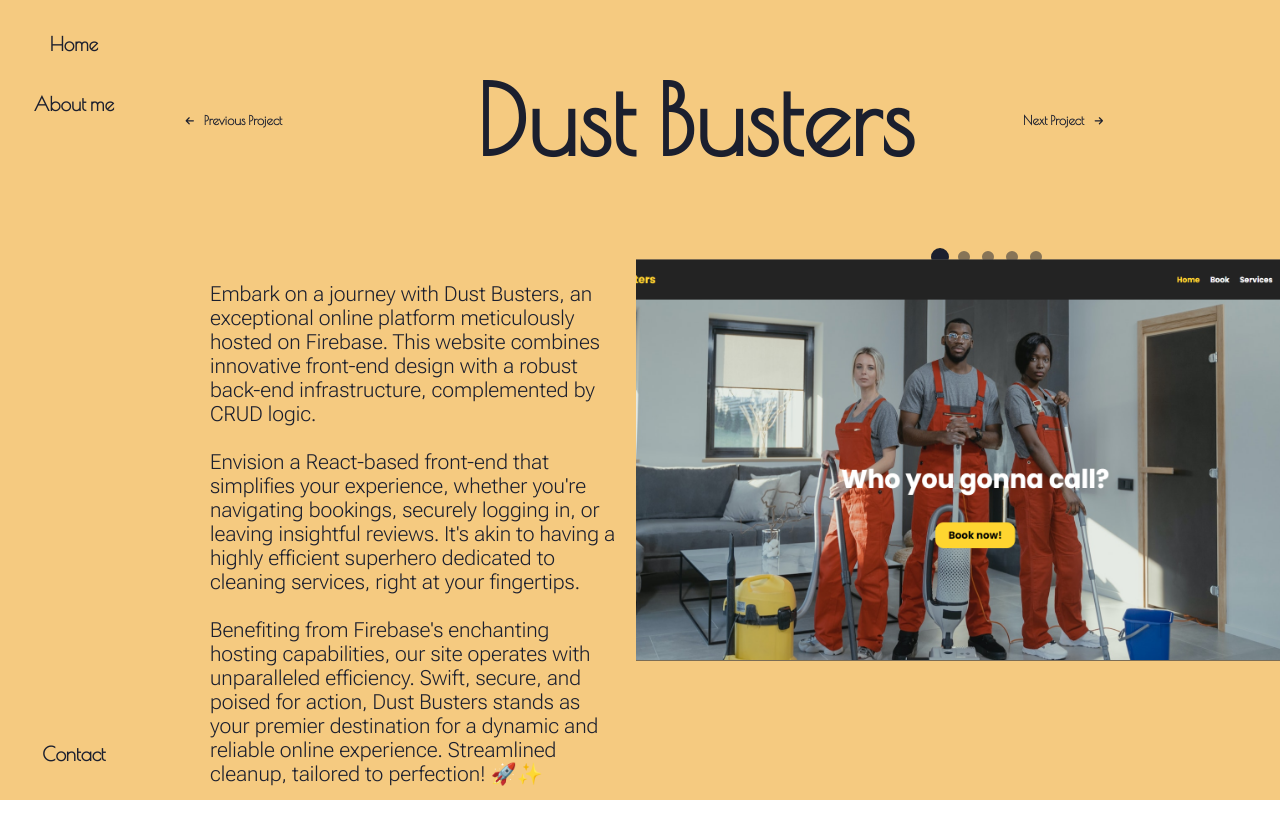
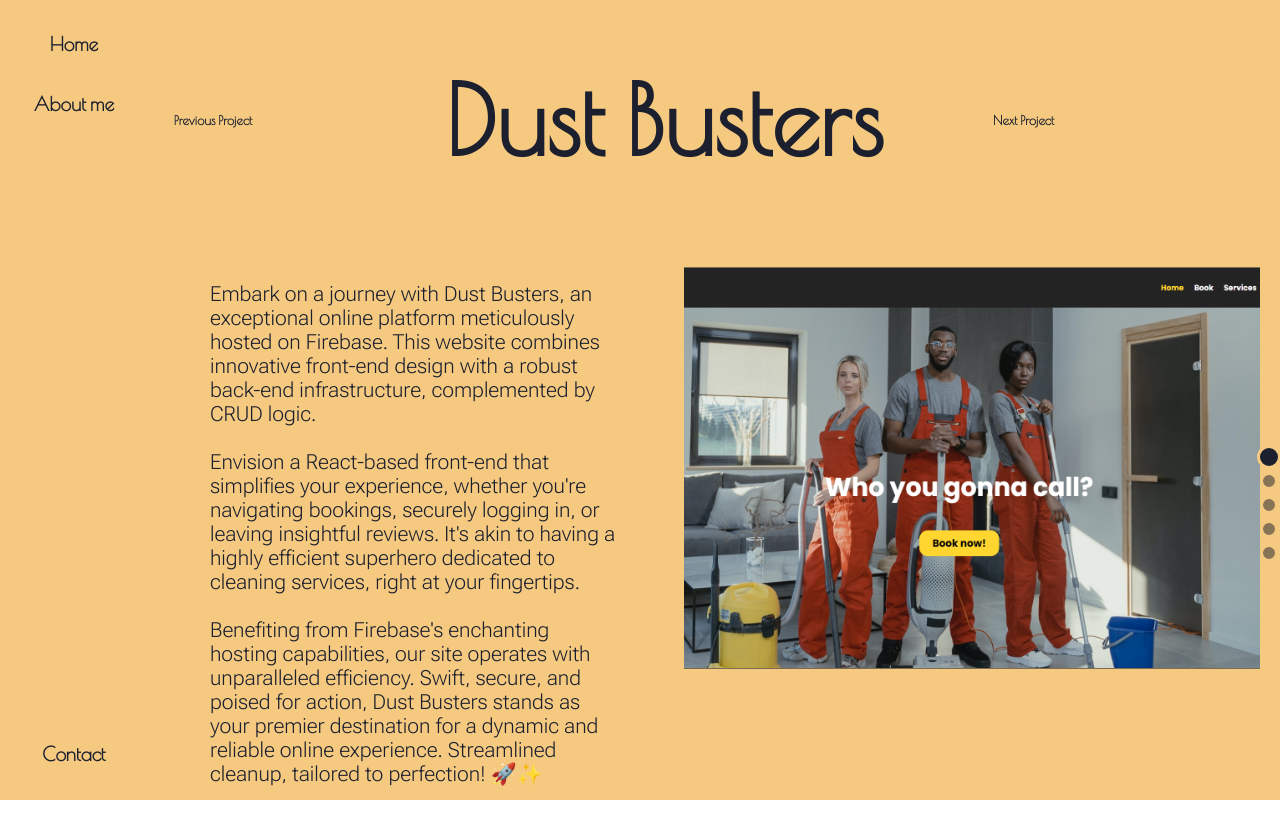
Before and after one commit to starleafer/My-portfolio, a React (Vite) app in the folder workspace/: page /cleaning in a window 1280 px wide. Shown: the top 838 px of the page. Built offline with nearby package versions, Linux system fonts and the light colour scheme; a web font is replaced by a local one.

Commit message:
Update styling in PageBody and ImageCounterSlider components

```diff
--- a/workspace/src/components/CustomButton.jsx
+++ b/workspace/src/components/CustomButton.jsx
@@ -9,27 +9,43 @@
   onClick,
   color,
   backgroundColor,
+  invertedColors,
   shadowColor,
   label,
   cleaning,
 }) => {
+  console.log("asdassdasd", backgroundColor);
   return (
     <Button
       onClick={onClick}
       color={color}
+      backgroundColor={backgroundColor}
       shadowColor={shadowColor}
       cleaning={cleaning}
       width={width}
-      style={{ color: cleaning ? backgroundColor : color }}
-      borders
+      border={border}
+      invertedColors={invertedColors}
     >
       {label === "Previous Project" ? (
         <>
-          <StyledIcon color={color} icon={faArrowLeft} /> {label}
+          <StyledIcon
+            color={color}
+            backgroundColor={backgroundColor}
+            invertedColors
+            back
+            icon={faArrowLeft}
+          />{" "}
+          {label}
         </>
       ) : (
         <>
-          {label} <StyledIcon color={color} icon={faArrowRight} />
+          {label}{" "}
+          <StyledIcon
+            color={color}
+            backgroundColor={backgroundColor}
+            invertedColors
+            backicon={faArrowRight}
+          />
         </>
       )}
     </Button>
@@ -38,75 +54,74 @@
 
 export default CustomButton;
 
+const fadeInShadow = (shadowColor) => keyframes`
+  0% {
+    box-shadow: 0 0 0 transparent;
+  }
+  100% {
+    box-shadow: 0.3vw 0.3vw 0 ${shadowColor};
+  }
+`;
+
+const fadeOutShadow = (shadowColor) => keyframes`
+  0% {
+    box-shadow: 0.3vw 0.3vw 0 ${shadowColor};
+  }
+  100% {
+    box-shadow: 0 0 0 transparent;
+  }
+`;
+
 const Button = styled.button`
   display: flex;
   justify-content: center;
   align-items: center;
   width: ${(props) => props.width || ""};
   border: 0px solid;
-  color: var(--dark);
+  color: ${(props) =>
+    props.invertedColors
+      ? props.backgroundColor
+      : props.color || "var(--dark)"};
   background-color: transparent;
-  /* font-family: "Roboto Flex"; */
   border-radius: 10px;
   padding: 13px;
   font-size: 1vw;
   font-weight: 600;
   gap: 0.75em;
-  background-color: transparent;
-  /* background-image: linear-gradient(
-    to right,
-    ${(props) => props.color || "default-hover-color"} 50%,
-    transparent 50%
-  ); */
   background-size: 200% 100%;
   background-position: 100% center;
   transition: transform 0.3s, box-shadow 0.3s;
 
-  ${(props) => {
-    const fadeInShadow = keyframes`
-      0% {
-        box-shadow: 0 0 0 transparent;
-      }
-      100% {
-        box-shadow: 0.3vw 0.3vw 0 ${props.shadowColor || "var(--dark)"};
-      }
-    `;
-
-    const fadeOutShadow = keyframes`
-      0% {
-        box-shadow: 0.5vw 0.5vw 0 ${props.shadowColor || "var(--dark)"};
-      }
-      100% {
-        box-shadow: 0 0 0;
-      }
-    `;
-
-    return css`
+  ${(props) => css`
     &:hover {
       transform: translateY(-0.3vw);
-        animation: ${fadeInShadow} 0.5s ease forwards;
+      animation: ${fadeInShadow(props.shadowColor || "var(--dark)")} 0.5s ease forwards;
       border: 1px solid
-          ${props.cleaning
+        ${props.invertedColors
           ? props.backgroundColor
           : props.color || "var(--dark)"};
     }
 
     &:not(:hover) {
-        animation: ${fadeOutShadow} 0.8s;
-        border-color: transparent;
+      animation: ${fadeOutShadow(props.shadowColor || "var(--dark)")} 0.8s;
+      border: 1px solid
+        ${props.border
+          ? props.invertedColors
+            ? props.backgroundColor
+            : props.color
+          : "transparent"};
     }
 
     &:focus {
       transform: translateY(-0.3vw);
-        animation: ${fadeInShadow} 0.5s ease forwards;
+      animation: ${fadeInShadow(props.shadowColor || "var(--dark)")} 0.5s ease forwards;
     }
 
     &:focus:not(:hover) {
       transform: translateY(0);
-        animation: ${fadeOutShadow} 0.5s ease forwards;
+      animation: ${fadeOutShadow(props.shadowColor || "var(--dark)")} 0.5s ease forwards;
     }
-    `;
-  }}
+  `}
 
   @media (max-width: 768px) {
     width: 14vw;
@@ -125,8 +140,11 @@
   display: flex;
   justify-content: center;
   align-items: center;
-  width: .5em;
-  height: .5em;
+  width: 0.5em;
+  height: 0.5em;
   font-size: 1.5em;
-  color: ${(props) => props.color || "var(--dark)"};
+  color: ${(props) =>
+    props.invertedColors
+      ? props.backgroundColor
+      : props.color || "var(--dark)"};
 `;
--- a/workspace/src/components/GalleryImagePopover.jsx
+++ b/workspace/src/components/GalleryImagePopover.jsx
@@ -1,9 +1,18 @@
-import React, { useEffect, useState } from 'react';
-import styled from 'styled-components';
-import { motion as m, AnimatePresence } from 'framer-motion';
-import CustomButton from './CustomButton';
+import React, { useEffect, useState } from "react";
+import styled from "styled-components";
+import { motion as m, AnimatePresence } from "framer-motion";
+import CustomButton from "./CustomButton";
 
-const GalleryImagePopover = ({ image, images = [], onClose, color, backgroundColor, invertedColors, shadowColor, isNative }) => {
+const GalleryImagePopover = ({
+  image,
+  images = [],
+  onClose,
+  color,
+  backgroundColor,
+  invertedColors,
+  shadowColor,
+  isNative,
+}) => {
   const [currentIndex, setCurrentIndex] = useState(images.indexOf(image));
 
   useEffect(() => {
@@ -19,11 +28,12 @@
   };
 
   const handlePrevious = () => {
-    setCurrentIndex((prevIndex) => (prevIndex - 1 + images.length) % images.length);
+    setCurrentIndex(
+      (prevIndex) => (prevIndex - 1 + images.length) % images.length
+    );
   };
 
   const currentImage = images[currentIndex];
-
 
   return (
     <AnimatePresence>
@@ -47,22 +57,51 @@
             <ImageGroup isNative={isNative}>
               <PopoverImage
                 src={currentImage.src}
-                alt={currentImage.alt || 'Image'}
+                alt={currentImage.alt || "Image"}
                 onClick={onClose}
                 isNative={isNative}
-
               />
               <ClosButtonContainer>
-                <CustomButton color={color} border invertedColors backgroundColor={backgroundColor} label="X" onClick={onClose} />
+                <CustomButton
+                  color={color}
+                  border
+                  invertedColors={invertedColors}
+                  backgroundColor={backgroundColor}
+                  shadowColor={shadowColor}
+                  hasIcon
+                  label="X"
+                  onClick={onClose}
+                />
               </ClosButtonContainer>
             </ImageGroup>
             <NavigationGroup>
-              <CustomButton width="20em" border invertedColors color={color} backgroundColor={backgroundColor} shadowColor={shadowColor} title label="Previous Image" onClick={handlePrevious}
+              <CustomButton
+                width="20em"
+                border
+                invertedColors={invertedColors}
+                color={color}
+                backgroundColor={backgroundColor}
+                shadowColor={shadowColor}
+                title
+                label="Previous Image"
+                hasIcon
+                prev={true}
+                onClick={handlePrevious}
               />
-              <CustomButton width="20em" border invertedColors color={color} backgroundColor={backgroundColor} shadowColor={shadowColor} title label="Next Image" onClick={handleNext}
+              <CustomButton
+                width="20em"
+                border
+                invertedColors={invertedColors}
+                color={color}
+                backgroundColor={backgroundColor}
+                shadowColor={shadowColor}
+                title
+                label="Next Image"
+                hasIcon
+                next={true}
+                onClick={handleNext}
               />
             </NavigationGroup>
-
           </PopoverContent>
         </Overlay>
       )}
@@ -94,7 +133,7 @@
 `;
 
 const PopoverImage = styled.img`
-  max-width: ${(props) => (props.isNative ? '30%' : '80%')};
+  max-width: ${(props) => (props.isNative ? "30%" : "80%")};
   max-height: 80%;
   border-radius: 10px;
   cursor: none;
@@ -105,13 +144,13 @@
   gap: 5em;
   margin-top: 20px;
   align-items: flex-start;
-  justify-content: ${props => props.isNative ? 'center' : 'flex-end'};
+  justify-content: ${(props) => (props.isNative ? "center" : "flex-end")};
   margin-right: 2em;
-  margin-left: ${props => props.isNative ? '12em' : '0'};
+  margin-left: ${(props) => (props.isNative ? "12em" : "0")};
 `;
 
 const ClosButtonContainer = styled.div`
-width: 5em;
+  width: 5em;
 `;
 
 const NavigationGroup = styled.div`
--- a/workspace/src/components/ImageCounterSlider.jsx
+++ b/workspace/src/components/ImageCounterSlider.jsx
@@ -42,10 +42,14 @@
 
 const CounterContainer = styled.div`
   display: flex;
-  justify-content: center;
+  justify-content: start;
   align-items: center;
+  flex-direction: column;
+  padding-top: 25em;
   gap: 0.5rem;
   transform: translateY(.5rem);
+  height: 100vh;
+  border: 1px solid transparent;
 `;
 
 const Indicator = styled(m.div)`
--- a/workspace/src/components/ImageGallerySlider.jsx
+++ b/workspace/src/components/ImageGallerySlider.jsx
@@ -43,12 +43,6 @@
 
   return (
     <Contents>
-      <ImageCounterSlider
-        color={color}
-        backgroundColor={backgroundColor}
-        images={images}
-        scrollRef={sliderRef}
-      />
       <Slider ref={sliderRef}>
         {images.map((image, index) => (
           <CardContainer
@@ -79,23 +73,29 @@
         shadowColor={shadowColor}
         isNative={isNative}
       />
+          <ImageCounterSlider
+            color={color}
+            backgroundColor={backgroundColor}
+            images={images}
+            scrollRef={sliderRef}
+          />
     </Contents>
   );
 };
 
 const Contents = styled.div`
   display: flex;
-  flex-direction: column;
+  flex-direction: row;
   align-items: center;
   justify-content: center;
   min-height: 100vh;
 `;
 
 const Slider = styled.div`
-  height: 100vh;
-  width: 55vw;
-  bottom: 14em;
-  margin-top: 22vh;
+  height: 80vh;
+  width: 45vw;
+  bottom: 20em;
+  margin-top: 27em;
   display: flex;
   position: relative;
   flex-direction: column;
--- a/workspace/src/components/PageBody.jsx
+++ b/workspace/src/components/PageBody.jsx
@@ -107,7 +107,7 @@
         <TitleContainer>
           <PageNavigationButton title={title} shadowColor={shadowColor} />
         </TitleContainer>
-        <div style={{ display: 'flex', flexDirection: 'row', gap: '1em' }}>
+        <div style={{ display: 'flex', flexDirection: 'row', gap: '4em' }}>
           <PageDescription style={{ display: 'flex', flexDirection: 'column', font: '55vw', margin: '0'}}>
             {PageDescription1}
             {PageDescription2 ? (
```
Also changed, not shown: workspace/src/components/pages/ChatApp.jsx (+0 -29 lines). Lines whose indentation alone changed are shown as unchanged.
